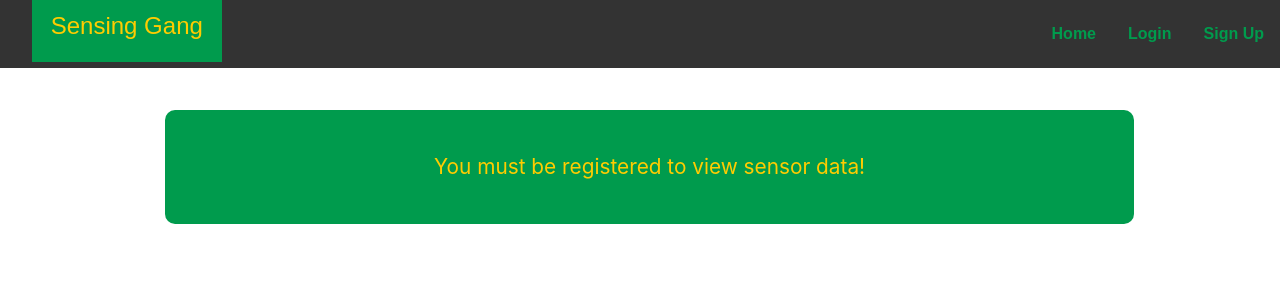
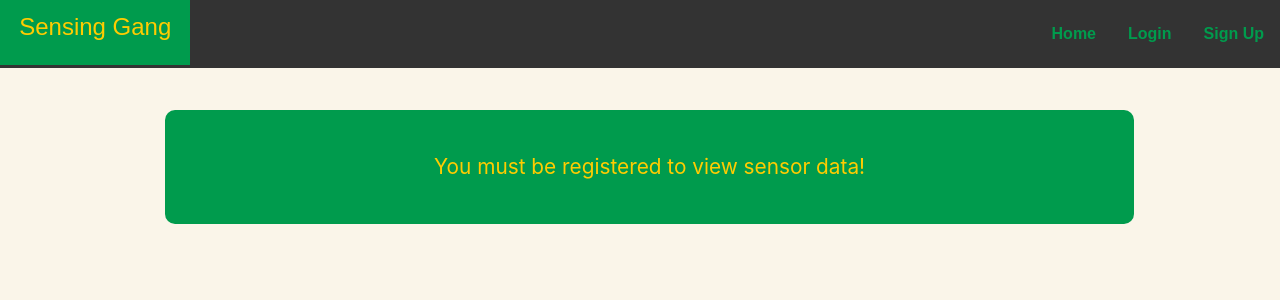
Before and after one commit to UBCO-COSC-310-Winter-2022-T2/the-project-sensinggang, a Django app: page / in a window 1280 px wide. Shown: the top 300 px of the page. Run offline with Django 3.2, Linux system fonts and the light colour scheme; some libraries are stand-ins or nearby versions.

Commit message:
fixed some css in reaction to bootstrap overriding

```diff
--- a/sensingGang/static/masterStyle.css
+++ b/sensingGang/static/masterStyle.css
@@ -1,5 +1,5 @@
 div.nav{
-    height: .9%;
+    height: .5% !important;
     margin-bottom: 2%;
     box-sizing: border-box;
 
@@ -17,7 +17,7 @@ ul {
     height: 100%;
     width: 100%;
     margin: 0;
-    padding:0;
+    padding:0 !important;
 }
 #logo{
     color: #FFCC00;
@@ -27,8 +27,8 @@ ul {
     background-color: #009B4D;
     box-sizing: border-box;
     font-family: sans-serif;
-    height: 62px;
-    font-size:150%;
+    height: 65px !important;
+    font-size:150% !important;
 }
 
 
@@ -49,7 +49,7 @@ li a:hover{
     color: #FAF5E9;
 }
 body {
-    background-color: #FAF5E9;
+    background-color: #FAF5E9 !important;
 
 }
 form{
```
